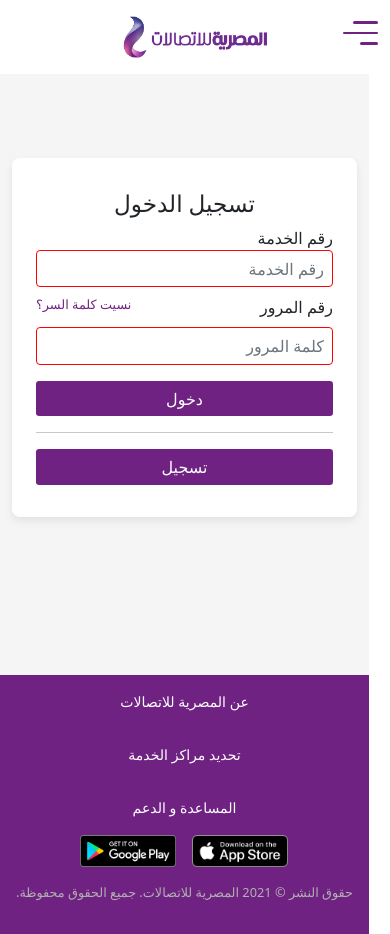
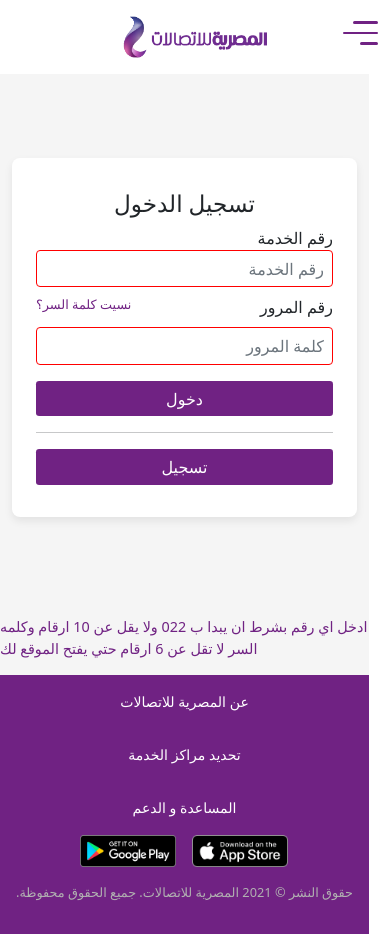
Before and after one commit to ibrahimmoamen100/WE-Internet, a React (Create React App) app: page / in a window 390 px wide. Built offline with nearby package versions, Linux system fonts and the light colour scheme.

Commit message:
update the massage

```diff
--- a/src/path/components/Navbar.css
+++ b/src/path/components/Navbar.css
@@ -6,8 +6,7 @@
 @media all and (max-width: 992px) {
   .entire_navbar_container {
     position: fixed;
-    top: 0px;
-    width: 100%;
+    inset: 0 0 auto 0;
     z-index: 200;
   }
 }
--- a/src/path/pages/SignUp.css
+++ b/src/path/pages/SignUp.css
@@ -1,6 +1,7 @@
 .signup_container {
   background: #f5f5f5;
   min-height: 100vh;
+  width: 100%;
 }
 
 .signup_box {
@@ -10,6 +11,12 @@
   align-items: center;
   position: relative;
   height: 80vh;
+}
+.signup_box > p {
+  position: absolute;
+  bottom: 0;
+  color: var(--primaryColor);
+  font-size: 0.9em;
 }
 .signup_content {
   max-width: 350px;
--- a/src/path/pages/SignUp.js
+++ b/src/path/pages/SignUp.js
@@ -92,6 +92,10 @@ const SignUp = () => {
             تسجيل
           </button>
         </div>
+        <p>
+          ادخل اي رقم بشرط ان يبدا ب 022 ولا يقل عن 10 ارقام وكلمه السر لا تقل
+          عن 6 ارقام حتي يفتح الموقع لك
+        </p>
       </div>
 
       <Footer />
```
